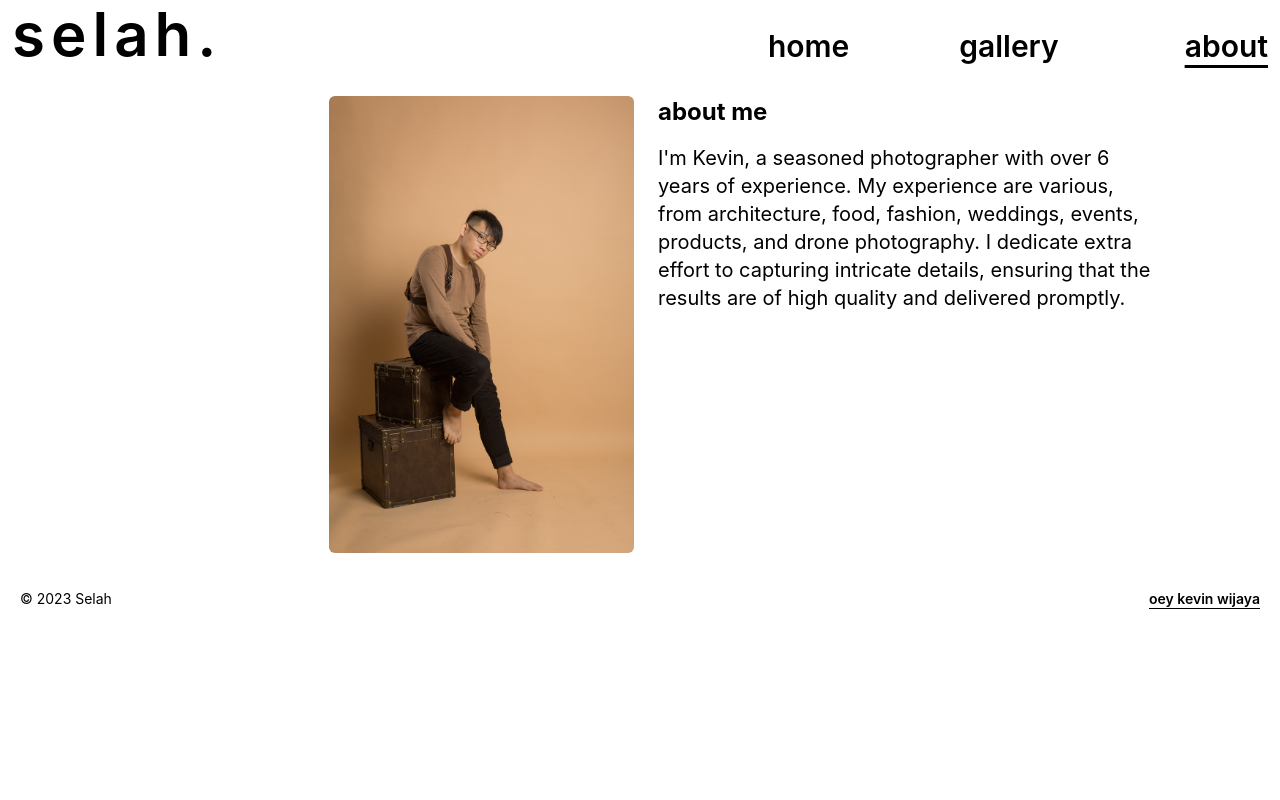
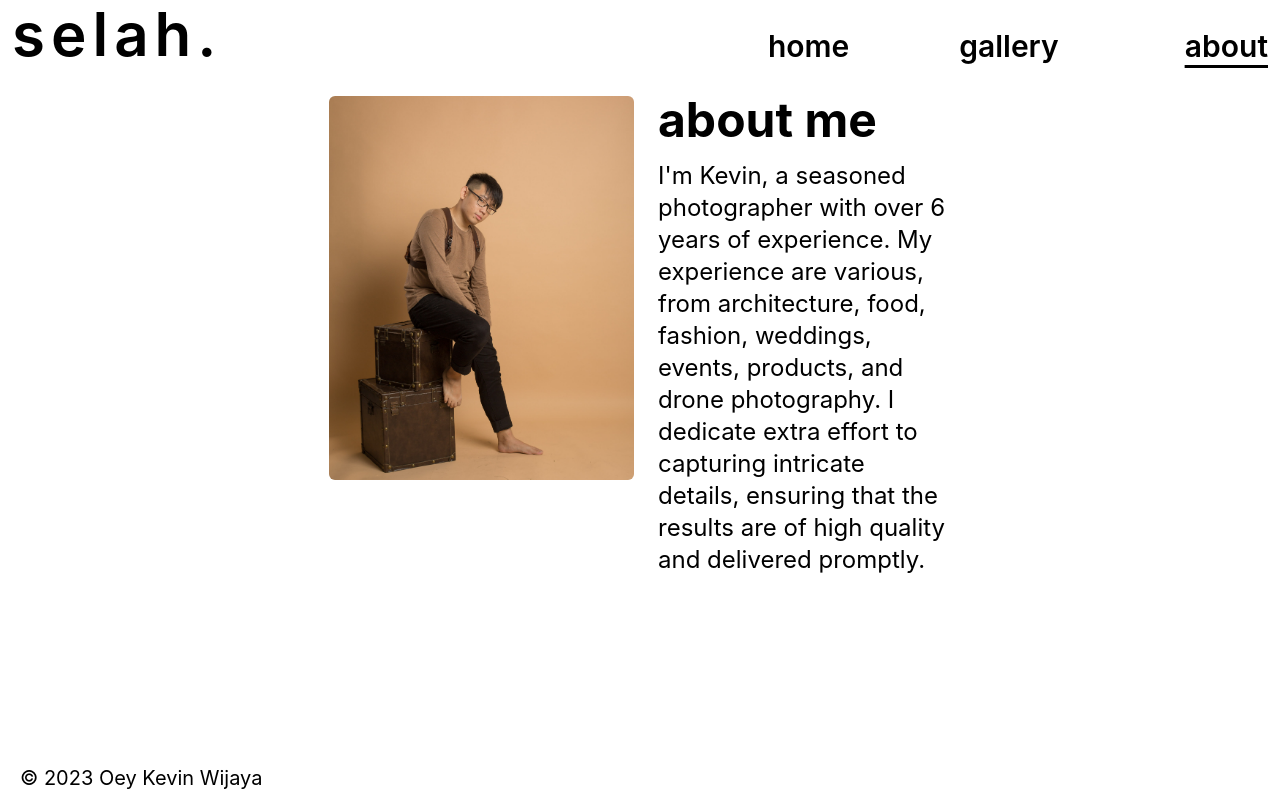
Before and after one commit to oeykevinwijaya/photo, a React (Create React App) app: page /photo/about in a window 1280 px wide. Built offline with nearby package versions, Linux system fonts and the light colour scheme.

Commit message:
fixing footer, adding minhscreen app.js for footer, removing w-screen home.js

```diff
--- a/src/App.js
+++ b/src/App.js
@@ -5,7 +5,7 @@ import Footer from "./components/footer";
 function App() {
     return (
         <>
-            <div className="">
+            <div className="min-h-screen">
                 {/* <div className="mx-6 mt-4"> */}
                 <div className="">
                     <AppRoutes />
--- a/src/components/footer.js
+++ b/src/components/footer.js
@@ -1,14 +1,14 @@
 const Footer = () => {
     return (
-        <div className="grid grid-cols-12 px-3 mt-5 sm:px-5">
-            <div className="col-span-4 text-sm text-left">
-                &copy; 2023 Selah
+        <div className="sticky grid grid-cols-12 px-3 pt-4 pb-2 mt-auto sm:px-5 top-full">
+            <div className="col-span-12 text-xs text-left sm:text-sm md:text-xl">
+                &copy; 2023 Oey Kevin Wijaya
             </div>
-            <div className="col-span-8 text-sm text-right">
+            {/* <div className="col-span-8 text-sm text-right md:text-xl">
                 <span className="font-semibold underline underline-offset-4">
                     oey kevin wijaya
                 </span>
-            </div>
+            </div> */}
         </div>
     );
 };
--- a/src/pages/about.js
+++ b/src/pages/about.js
@@ -17,15 +17,15 @@ function Content() {
                 <div className="col-span-6 col-start-1 md:col-start-3 md:col-span-4 sm:col-start-2 sm:col-span-5 lg:col-span-3 lg:col-start-4">
                     <img
                         src={Aboutpic}
-                        alt="interior-2"
-                        className="object-cover w-full rounded-md h-96 lg:h-full sm:w-full"
+                        alt="kevinpic"
+                        className="object-cover w-full rounded-md sm:h-full lg:h-4/5 sm:w-full"
                     />
                 </div>
-                <div className="col-span-6 ml-3 md:col-span-5">
-                    <div className="mb-4 text-3xl font-bold md:text-2xl">
+                <div className="col-span-6 ml-3 md:col-span-5 lg:col-span-3">
+                    <div className="mb-4 text-3xl font-bold md:text-4xl lg:text-5xl">
                         about me
                     </div>
-                    <div className="text-sm sm:text-lg md:text-xl">
+                    <div className="text-sm sm:text-lg md:text-xl lg:text-xl xl:text-2xl">
                         I'm Kevin, a seasoned photographer with over 6 years of
                         experience. My experience are various, from
                         architecture, food, fashion, weddings, events, products,
--- a/src/pages/home.js
+++ b/src/pages/home.js
@@ -34,7 +34,7 @@ function Content() {
     };
 
     return (
-        <main className="w-screen h-screen" style={styles}>
+        <main className="h-screen" style={styles}>
             <HeaderHome />
 
             <div className="h-full flex flex-col justify-center px-[1rem] lg:px-[4rem]">
```
